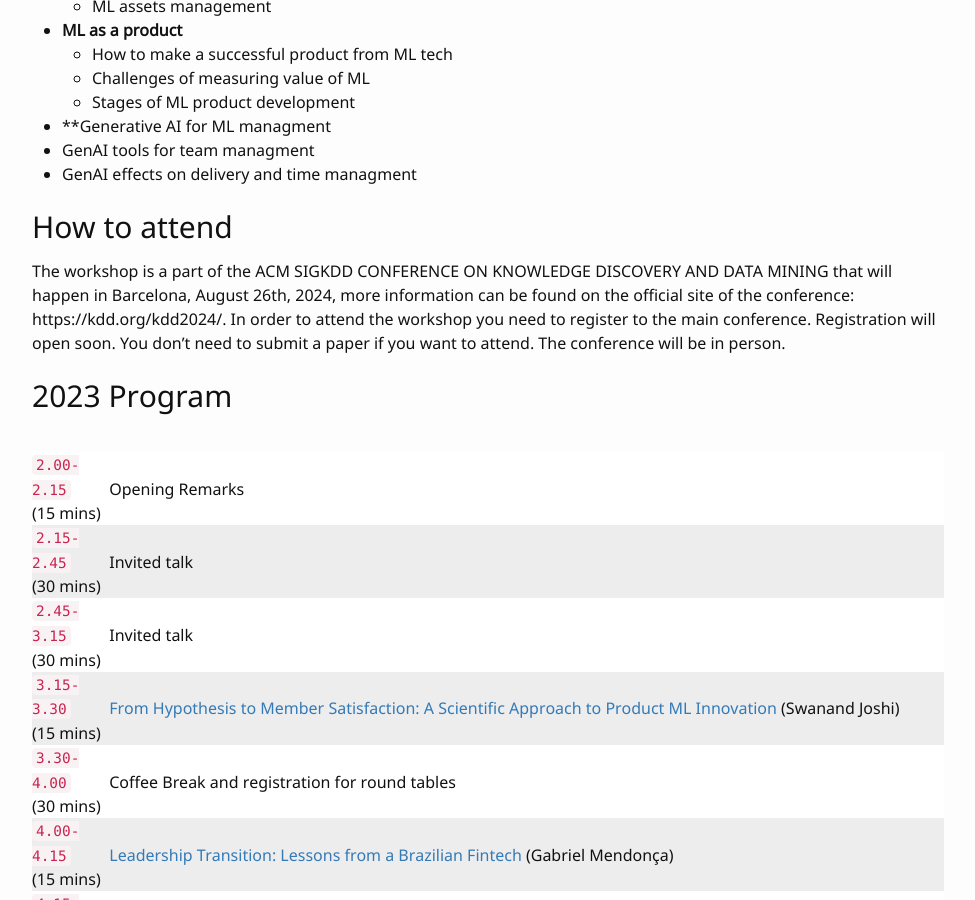
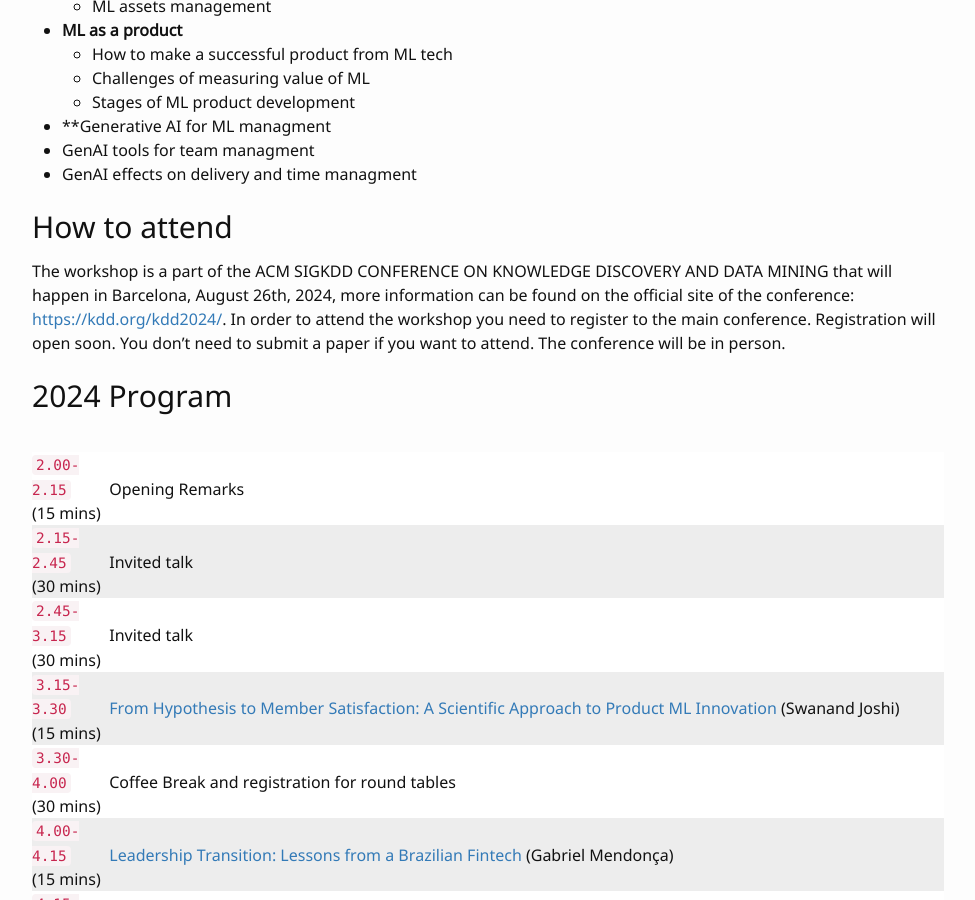
Before and after one commit to wamlm-kdd/wamlm, a Jekyll site: the page built from index.md, in a window 1280 px wide and 900 px high, scrolled down 2718 px. Shown: the whole window, without its empty margins (152-1127 px from the left). Built offline with Jekyll 4.4.1, drawn with Linux system fonts in a browser that asks for light colours; our own code applies the rules of GitHub Pages for plain Markdown files.

Commit message:
Small fixes.

```diff
--- a/index.md
+++ b/index.md
@@ -83,9 +83,9 @@ Proposals should be submitted electronically via Easychair in the <a href="https
 
 ## How to attend
 
-The workshop is a part of the ACM SIGKDD CONFERENCE ON KNOWLEDGE DISCOVERY AND DATA MINING that will happen in Barcelona, August 26th, 2024, more information can be found on the official site of the conference: https://kdd.org/kdd2024/. In order to attend the workshop you need to register to the main conference. Registration will open soon. You don't need to submit a paper if you want to attend. The conference will be in person.
+The workshop is a part of the ACM SIGKDD CONFERENCE ON KNOWLEDGE DISCOVERY AND DATA MINING that will happen in Barcelona, August 26th, 2024, more information can be found on the official site of the conference: [https://kdd.org/kdd2024/](https://kdd.org/kdd2024/). In order to attend the workshop you need to register to the main conference. Registration will open soon. You don't need to submit a paper if you want to attend. The conference will be in person.
 
-## 2023 Program
+## 2024 Program
 <div markdown="1" class="schedule_table">
 
 | | |
```
